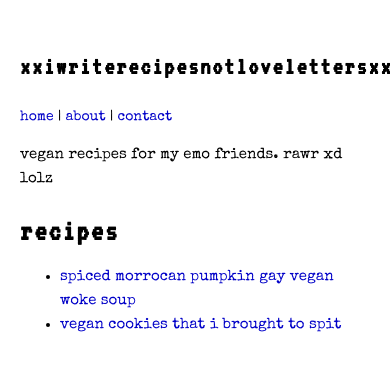
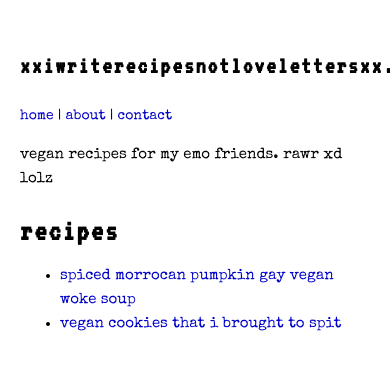
Before and after one commit to xxiwriterecipesnotlovelettersxx/xxiwriterecipesnotlovelettersxx.github.io, a Jekyll site: the page built from index.md, in a window 390 px wide. Shown: the top 371 px of the page. Built offline with Jekyll 4.4.1, drawn with Linux system fonts in a browser that asks for light colours.

Commit message:
Update style.css

```diff
--- a/assets/css/style.css
+++ b/assets/css/style.css
@@ -74,7 +74,7 @@ h2 {
 
   /* Shrink only the site title */
   header h1 {
-    font-size: 1.67em;  /* tweak smaller/larger as needed */
+    font-size: 1.62em;  /* tweak smaller/larger as needed */
     line-height: 1.2;
   }
 
```
